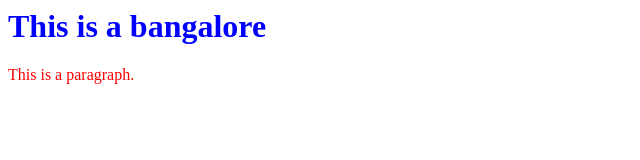
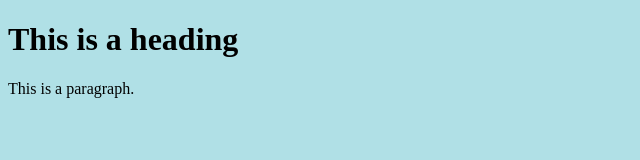
Before and after one commit to Punith1987/punirep2, a plain HTML site: page index.html in a window 1280 px wide. Shown: the whole page, without its empty margins (0-640 px from the left). Drawn offline with Linux system fonts and the light colour scheme.

Commit message:
Add files via upload

```diff
--- a/index.html
+++ b/index.html
@@ -1,8 +1,9 @@
+<!DOCTYPE html>
 <html>
-<body>
+<body style="background-color:powderblue;">
 
-<h1 style="color:blue;">This is a bangalore</h1>
-<p style="color:red;">This is a paragraph.</p>
+<h1>This is a heading</h1>
+<p>This is a paragraph.</p>
 
 </body>
 </html>
```
